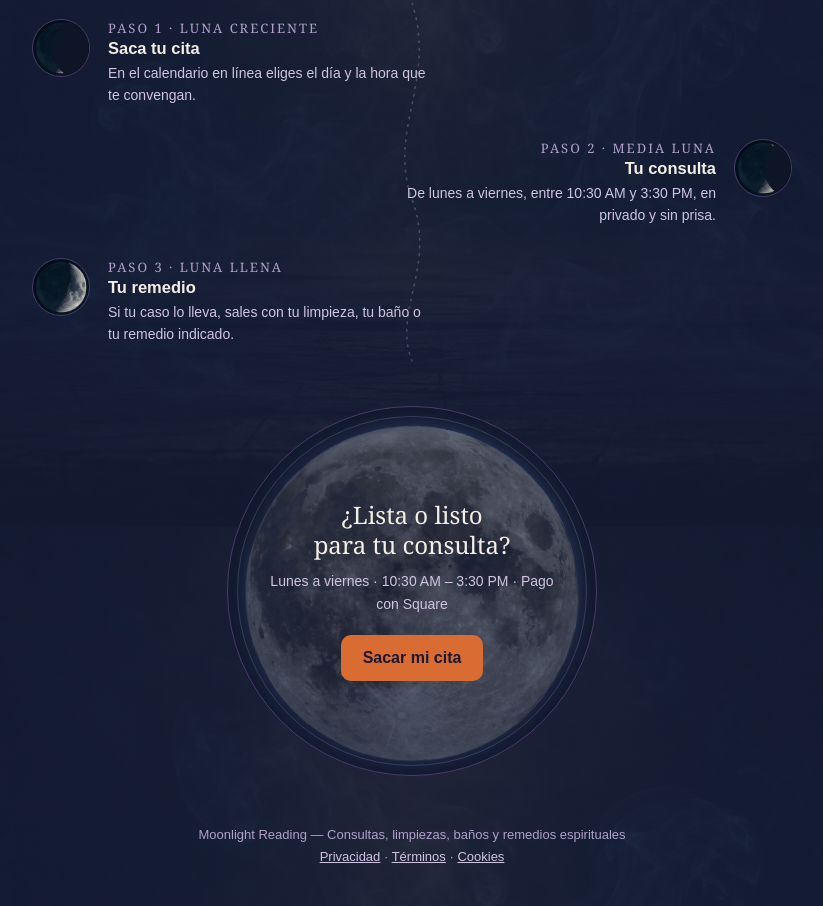
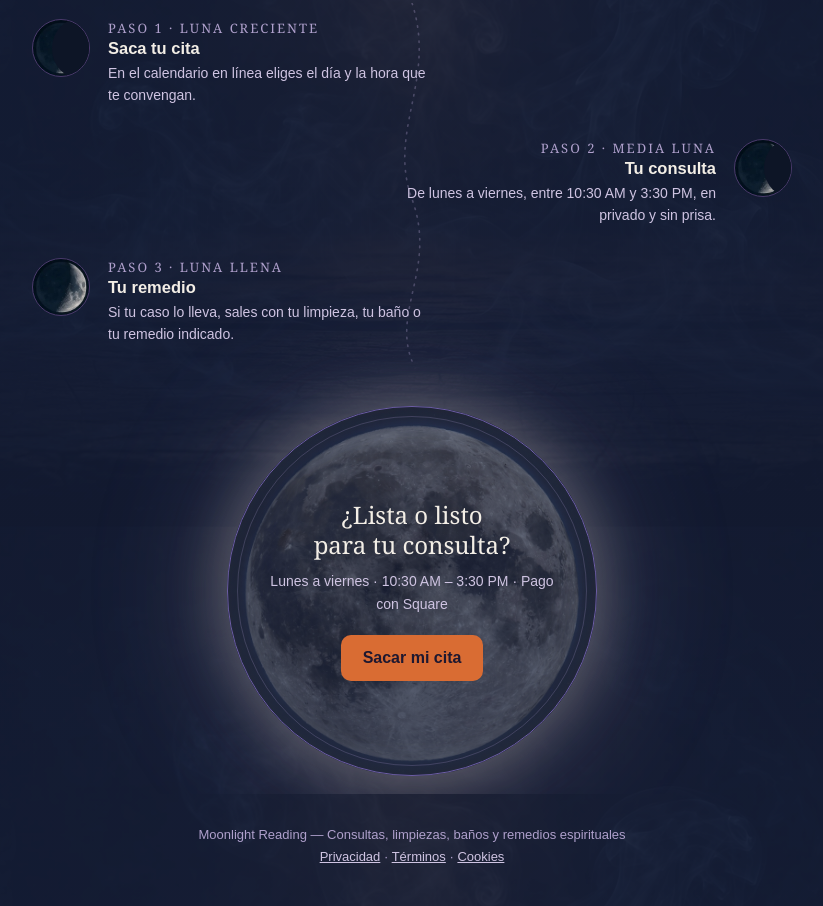
Before and after one commit to lmanzano86-ui/demo-moonlight-reading, a plain HTML site: page index.html in a window 1280 px wide. Shown: the part 1180-2086 px from the top of the page, without its empty margins (228-1051 px from the left). Drawn offline with Linux system fonts and the light colour scheme.

Commit message:
La luz de la luna del cierre: resplandor suave alrededor del medallon

```diff
--- a/index.html
+++ b/index.html
@@ -96,7 +96,7 @@
   @media (max-width:680px){ .estacion{width:100%} .estacion.e2{flex-direction:row;text-align:left} .camino-hilo{display:none} }
 
   /* ---------- Cierre: medallon de medianoche ---------- */
-  .medallon{width:min(370px,90vw);aspect-ratio:1/1;margin:44px auto 8px;border:1px solid #4A3A6B;border-radius:50%;background:linear-gradient(rgba(20,28,52,.62),rgba(20,28,52,.76)),url('luna-llena.jpg') center/cover;display:flex;flex-direction:column;align-items:center;justify-content:center;text-align:center;padding:42px 40px;position:relative}
+  .medallon{width:min(370px,90vw);aspect-ratio:1/1;margin:44px auto 8px;border:1px solid #6E5FA6;border-radius:50%;box-shadow:0 0 55px 6px rgba(237,227,203,.28),0 0 130px 22px rgba(183,166,217,.16),inset 0 0 46px rgba(237,227,203,.14);background:linear-gradient(rgba(20,28,52,.62),rgba(20,28,52,.76)),url('luna-llena-luz.jpg') center/cover;display:flex;flex-direction:column;align-items:center;justify-content:center;text-align:center;padding:42px 40px;position:relative}
   .medallon::after{content:"";position:absolute;inset:9px;border:1px solid rgba(183,166,217,.22);border-radius:50%;pointer-events:none}
   .medallon h2{font-size:24px;line-height:1.25}
   .medallon p{color:var(--suave);font-size:14px;line-height:1.6;margin-top:10px}
```
Also changed, not shown: luna-llena-luz.jpg (added).
